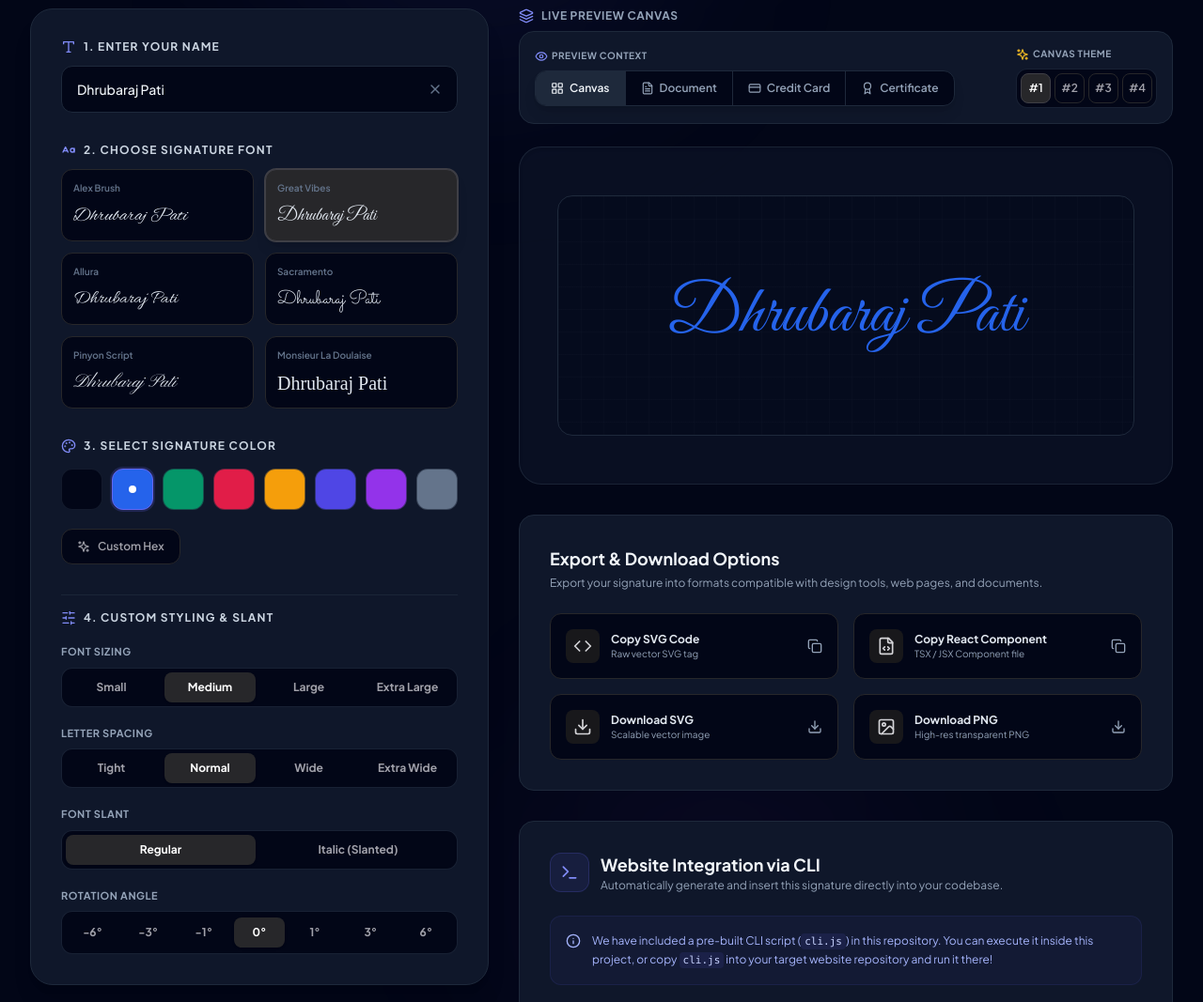
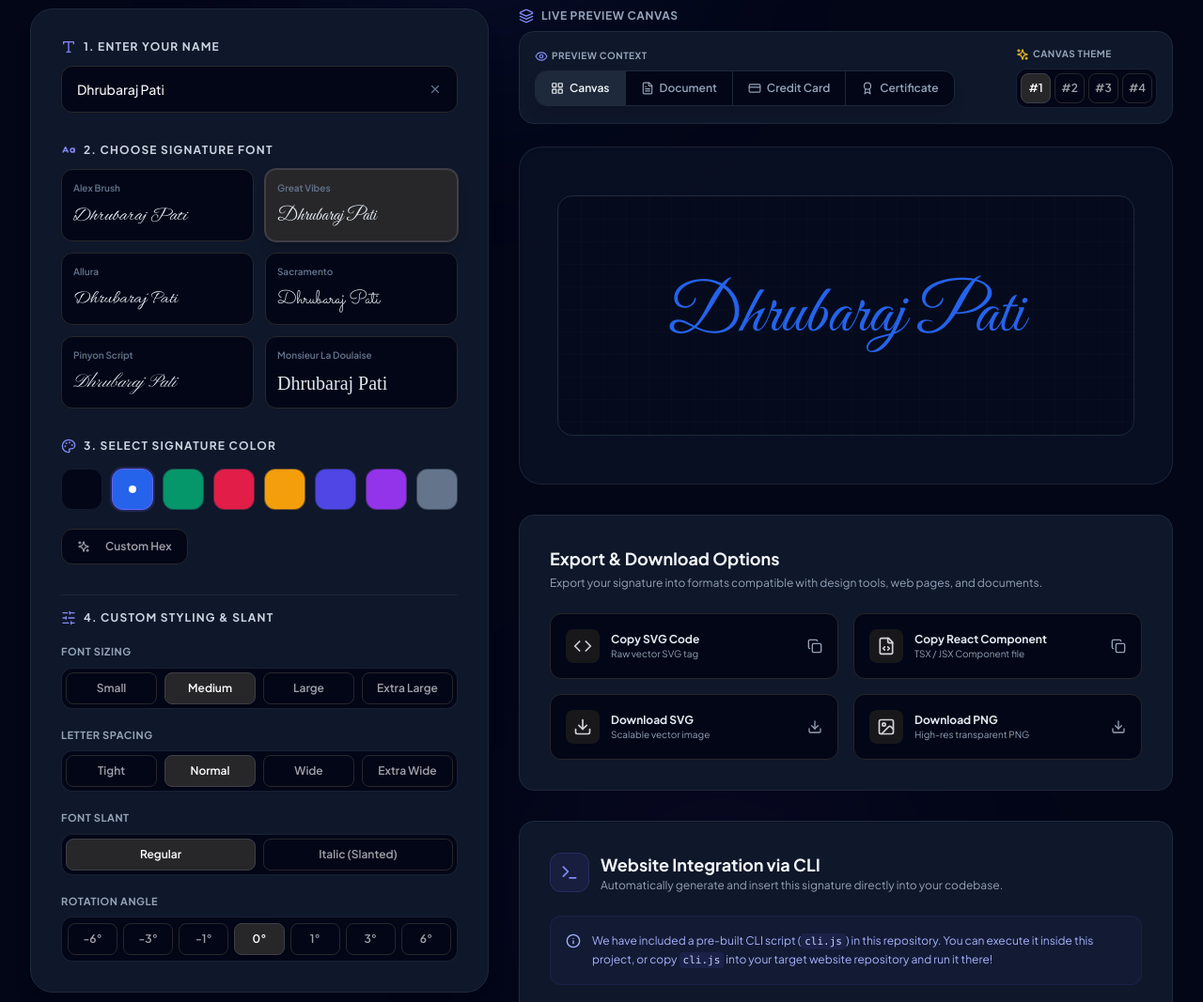
Before and after one commit to codewithdhruba01/Signeture, a React (Vite) app: page / in a window 1280 px wide. Shown: the part 329-1396 px from the top of the page at 94% size. Built offline with nearby package versions, Linux system fonts and the light colour scheme; a web font is replaced by a local one.

Commit message:
refactor: replace native buttons and inputs with reusable UI components and add utility class merging support

```diff
--- a/package.json
+++ b/package.json
@@ -11,10 +11,14 @@
     "typecheck": "tsc --noEmit -p tsconfig.app.json"
   },
   "dependencies": {
+    "@radix-ui/react-slot": "^1.3.0",
     "@supabase/supabase-js": "^2.57.4",
+    "class-variance-authority": "^0.7.1",
+    "clsx": "^2.1.1",
     "lucide-react": "^0.344.0",
     "react": "^18.3.1",
-    "react-dom": "^18.3.1"
+    "react-dom": "^18.3.1",
+    "tailwind-merge": "^3.6.0"
   },
   "devDependencies": {
     "@eslint/js": "^9.9.1",
--- a/src/components/SignatureControls.tsx
+++ b/src/components/SignatureControls.tsx
@@ -2,6 +2,8 @@ import React from 'react';
 import { Type, SlidersHorizontal, Palette, CaseSensitive, Sparkles, X } from 'lucide-react';
 import { SignatureStyle } from '../types';
 import { FONTS, COLORS, SIZES, SPACINGS, SLANTS, ROTATIONS } from '../constants';
+import { Button } from './ui/button';
+import { Input } from './ui/input';
 
 interface SignatureControlsProps {
   name: string;
@@ -31,22 +33,24 @@ export const SignatureControls: React.FC<SignatureControlsProps> = ({
           <Type className="w-4 h-4 text-indigo-400" /> 1. Enter Your Name
         </label>
         <div className="relative">
-          <input
+          <Input
             type="text"
             value={name}
             onChange={(e) => setName(e.target.value)}
             placeholder="Type your name here..."
             maxLength={32}
-            className="w-full bg-slate-950 border border-slate-800 hover:border-slate-700 focus:border-indigo-500 focus:ring-1 focus:ring-indigo-500 text-slate-100 placeholder-slate-600 rounded-xl px-4 py-3.5 pr-10 text-sm font-medium outline-none transition-all"
+            className="pr-10 py-3.5"
           />
           {name && (
-            <button
+            <Button
               onClick={() => setName('')}
-              className="absolute right-3 top-1/2 -translate-y-1/2 text-slate-500 hover:text-slate-300 p-1 hover:bg-slate-800/80 rounded-md transition-colors"
+              variant="ghost"
+              size="icon"
+              className="absolute right-2 top-1/2 -translate-y-1/2 text-slate-500 hover:text-slate-300 p-1 h-8 w-8 rounded-md transition-colors"
               title="Clear input"
             >
               <X className="w-4 h-4" />
-            </button>
+            </Button>
           )}
         </div>
       </div>
@@ -115,22 +119,19 @@ export const SignatureControls: React.FC<SignatureControlsProps> = ({
 
         {/* Custom Color Input */}
         <div className="flex flex-col sm:flex-row sm:items-center gap-3 pt-1">
-          <button
+          <Button
             onClick={() => {
               setStyle((prev) => ({
                 ...prev,
                 isCustomColor: true,
               }));
             }}
-            className={`flex items-center justify-center space-x-2 px-4 py-2.5 bg-slate-950 border rounded-xl text-xs font-semibold transition-all w-full sm:w-auto ${
-              style.isCustomColor
-                ? 'border-zinc-700 bg-zinc-800 text-white shadow'
-                : 'border-zinc-800 text-zinc-400 hover:text-white hover:bg-zinc-900 hover:border-zinc-700'
-            }`}
+            variant={style.isCustomColor ? 'default' : 'outline'}
+            className="flex items-center justify-center space-x-2 px-4 py-2.5 w-full sm:w-auto h-auto"
           >
             <Sparkles className="w-3.5 h-3.5" />
             <span>Custom Hex</span>
-          </button>
+          </Button>
           {style.isCustomColor && (
             <div className="flex items-center bg-slate-950 border border-zinc-800 rounded-xl px-3 py-1.5 flex-1 w-full">
               <input
@@ -162,17 +163,14 @@ export const SignatureControls: React.FC<SignatureControlsProps> = ({
           <span className="text-[11px] font-bold text-slate-400 uppercase tracking-wider block">Font Sizing</span>
           <div className="grid grid-cols-2 sm:grid-cols-4 gap-2 bg-slate-950 p-1 rounded-xl border border-slate-800/80">
             {SIZES.map((size) => (
-              <button
+              <Button
                 key={size.name}
                 onClick={() => updateStyle('sizeClass', size.class)}
-                className={`py-2 px-2 rounded-lg text-[10px] sm:text-xs font-bold transition-all text-center ${
-                  style.sizeClass === size.class
-                    ? 'bg-zinc-800 text-white shadow'
-                    : 'text-zinc-400 hover:text-white hover:bg-zinc-900/50'
-                }`}
+                variant={style.sizeClass === size.class ? 'default' : 'outline'}
+                className="py-2 px-2 text-[10px] sm:text-xs h-auto rounded-lg"
               >
                 {size.name}
-              </button>
+              </Button>
             ))}
           </div>
         </div>
@@ -182,17 +180,14 @@ export const SignatureControls: React.FC<SignatureControlsProps> = ({
           <span className="text-[11px] font-bold text-slate-400 uppercase tracking-wider block">Letter Spacing</span>
           <div className="grid grid-cols-2 sm:grid-cols-4 gap-2 bg-slate-950 p-1 rounded-xl border border-slate-800/80">
             {SPACINGS.map((spacing) => (
-              <button
+              <Button
                 key={spacing.name}
                 onClick={() => updateStyle('spacingClass', spacing.class)}
-                className={`py-2 px-2 rounded-lg text-[10px] sm:text-xs font-bold transition-all text-center ${
-                  style.spacingClass === spacing.class
-                    ? 'bg-zinc-800 text-white shadow'
-                    : 'text-zinc-400 hover:text-white hover:bg-zinc-900/50'
-                }`}
+                variant={style.spacingClass === spacing.class ? 'default' : 'outline'}
+                className="py-2 px-2 text-[10px] sm:text-xs h-auto rounded-lg"
               >
                 {spacing.name}
-              </button>
+              </Button>
             ))}
           </div>
         </div>
@@ -202,17 +197,14 @@ export const SignatureControls: React.FC<SignatureControlsProps> = ({
           <span className="text-[11px] font-bold text-slate-400 uppercase tracking-wider block">Font Slant</span>
           <div className="grid grid-cols-2 gap-2 bg-slate-950 p-1 rounded-xl border border-slate-800/80">
             {SLANTS.map((slant) => (
-              <button
+              <Button
                 key={slant.name}
                 onClick={() => updateStyle('slantClass', slant.class)}
-                className={`py-2 px-2 rounded-lg text-[10px] sm:text-xs font-bold transition-all text-center ${
-                  style.slantClass === slant.class
-                    ? 'bg-zinc-800 text-white shadow'
-                    : 'text-zinc-400 hover:text-white hover:bg-zinc-900/50'
-                }`}
+                variant={style.slantClass === slant.class ? 'default' : 'outline'}
+                className="py-2 px-2 text-[10px] sm:text-xs h-auto rounded-lg"
               >
                 {slant.name}
-              </button>
+              </Button>
             ))}
           </div>
         </div>
@@ -222,17 +214,14 @@ export const SignatureControls: React.FC<SignatureControlsProps> = ({
           <span className="text-[11px] font-bold text-slate-400 uppercase tracking-wider block">Rotation Angle</span>
           <div className="grid grid-cols-4 sm:grid-cols-7 gap-1.5 bg-slate-950 p-1.5 rounded-xl border border-slate-800/80">
             {ROTATIONS.map((rotation) => (
-              <button
+              <Button
                 key={rotation.name}
                 onClick={() => updateStyle('rotateClass', rotation.class)}
-                className={`py-2 rounded-lg text-[10px] sm:text-xs font-bold transition-all text-center ${
-                  style.rotateClass === rotation.class
-                    ? 'bg-zinc-800 text-white shadow'
-                    : 'text-zinc-400 hover:text-white hover:bg-zinc-900/50'
-                }`}
+                variant={style.rotateClass === rotation.class ? 'default' : 'outline'}
+                className="py-2 rounded-lg text-[10px] sm:text-xs h-auto rounded-lg"
               >
                 {rotation.name}
-              </button>
+              </Button>
             ))}
           </div>
         </div>
--- /dev/null
+++ b/src/components/ui/button.tsx
@@ -0,0 +1,56 @@
+import * as React from 'react';
+import { Slot } from '@radix-ui/react-slot';
+import { cva, type VariantProps } from 'class-variance-authority';
+import { cn } from '../../lib/utils';
+
+const buttonVariants = cva(
+  'inline-flex items-center justify-center gap-2 whitespace-nowrap rounded-xl text-xs font-semibold transition-all focus-visible:outline-none focus-visible:ring-1 focus-visible:ring-zinc-700 disabled:pointer-events-none disabled:opacity-50 [&_svg]:pointer-events-none [&_svg]:size-3.5 [&_svg]:shrink-0',
+  {
+    variants: {
+      variant: {
+        default:
+          'bg-zinc-800 text-white shadow hover:bg-zinc-700 border border-zinc-700',
+        destructive:
+          'bg-red-600 text-white shadow-sm hover:bg-red-700',
+        outline:
+          'border border-zinc-800 bg-slate-950 text-zinc-400 hover:text-white hover:bg-zinc-900 hover:border-zinc-700',
+        secondary:
+          'bg-zinc-800/80 text-zinc-200 border border-zinc-800 hover:bg-zinc-850 hover:text-white',
+        ghost: 'hover:bg-zinc-900 hover:text-white',
+        link: 'text-white underline-offset-4 hover:underline',
+      },
+      size: {
+        default: 'h-9 px-4 py-2',
+        sm: 'h-8 rounded-lg px-3',
+        lg: 'h-10 rounded-2xl px-8',
+        icon: 'h-9 w-9',
+      },
+    },
+    defaultVariants: {
+      variant: 'default',
+      size: 'default',
+    },
+  }
+);
+
+export interface ButtonProps
+  extends React.ButtonHTMLAttributes<HTMLButtonElement>,
+    VariantProps<typeof buttonVariants> {
+  asChild?: boolean;
+}
+
+const Button = React.forwardRef<HTMLButtonElement, ButtonProps>(
+  ({ className, variant, size, asChild = false, ...props }, ref) => {
+    const Comp = asChild ? Slot : 'button';
+    return (
+      <Comp
+        className={cn(buttonVariants({ variant, size, className }))}
+        ref={ref}
+        {...props}
+      />
+    );
+  }
+);
+Button.displayName = 'Button';
+
+export { Button, buttonVariants };
--- /dev/null
+++ b/src/components/ui/input.tsx
@@ -0,0 +1,24 @@
+import * as React from 'react';
+import { cn } from '../../lib/utils';
+
+export interface InputProps
+  extends React.InputHTMLAttributes<HTMLInputElement> {}
+
+const Input = React.forwardRef<HTMLInputElement, InputProps>(
+  ({ className, type, ...props }, ref) => {
+    return (
+      <input
+        type={type}
+        className={cn(
+          'flex w-full bg-slate-950 border border-zinc-800 hover:border-zinc-700 focus:border-zinc-600 focus:ring-1 focus:ring-zinc-600 text-zinc-100 placeholder-zinc-600 rounded-xl px-4 py-3 text-sm font-medium outline-none transition-all',
+          className
+        )}
+        ref={ref}
+        {...props}
+      />
+    );
+  }
+);
+Input.displayName = 'Input';
+
+export { Input };
--- /dev/null
+++ b/src/lib/utils.ts
@@ -0,0 +1,6 @@
+import { type ClassValue, clsx } from 'clsx';
+import { twMerge } from 'tailwind-merge';
+
+export function cn(...inputs: ClassValue[]) {
+  return twMerge(clsx(inputs));
+}
```
Also changed, not shown: 1 other file (tests, documents, lock files or other folders).
